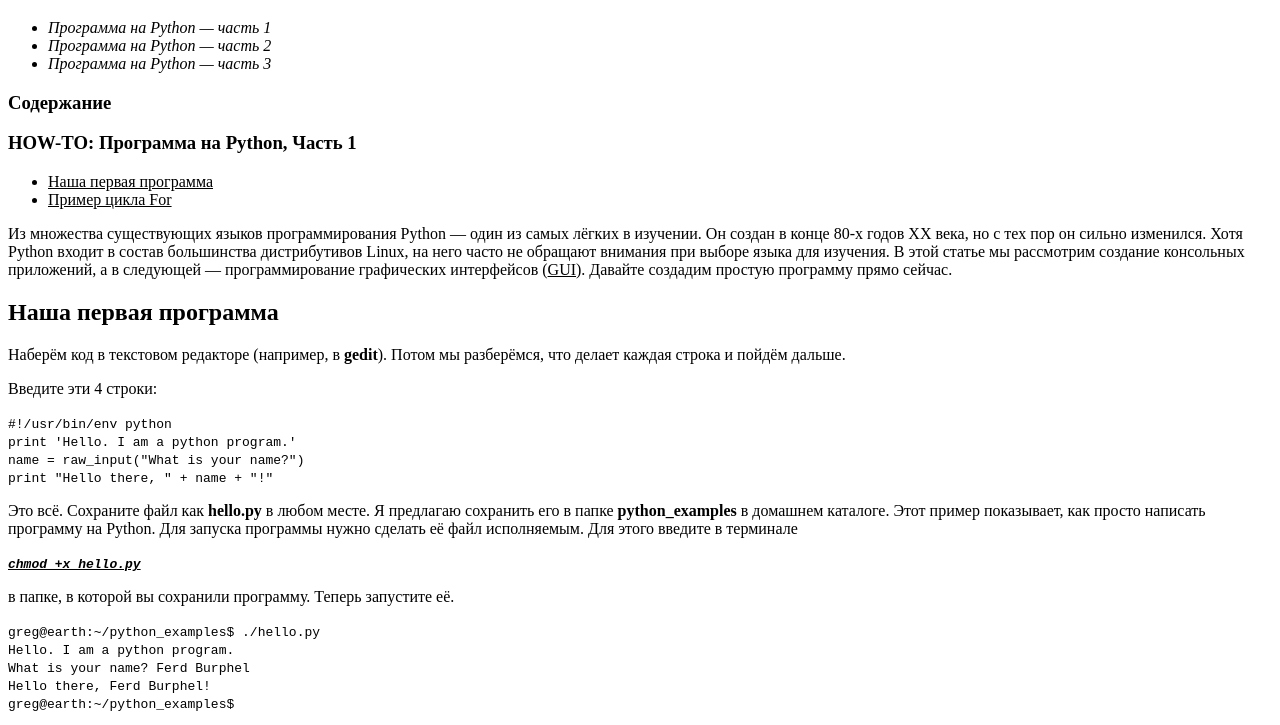
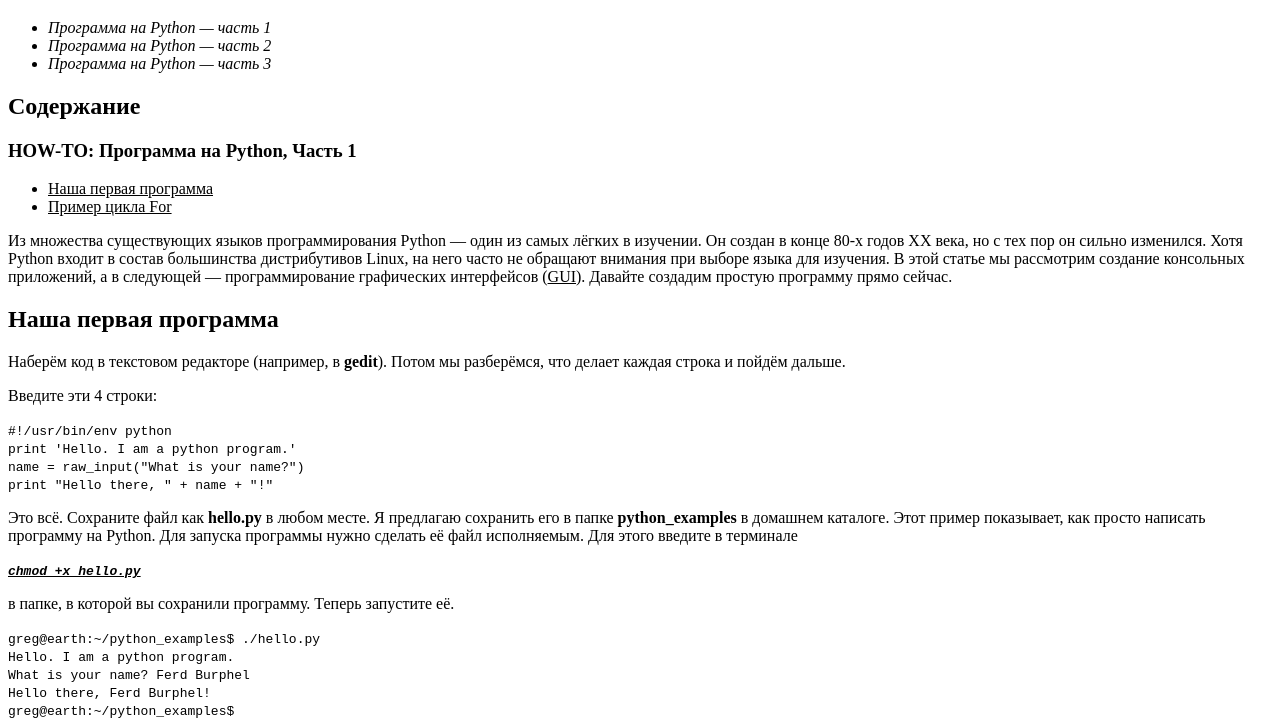
Before and after one commit to konstantinvl/konstantinvlasenko, a plain HTML site: page lesson1/task1!1.html in a window 1280 px wide. Shown: the part 61-786 px from the top of the page. Drawn offline with Linux system fonts and the light colour scheme.

Commit message:
task1 correction

```diff
--- a/lesson1/task1!1.html
+++ b/lesson1/task1!1.html
@@ -11,7 +11,7 @@
                <li><em>Программа на Python — часть 2</em></li>
                <li><em>Программа на Python — часть 3</em></li>
            </ul>
-           <h3>Содержание</h3>
+           <h2>Содержание</h2>
            <h3>HOW-TO: Программа на Python, Часть 1</h3>
            <ul>
                <li><u>Наша первая программа</u></li>
```
